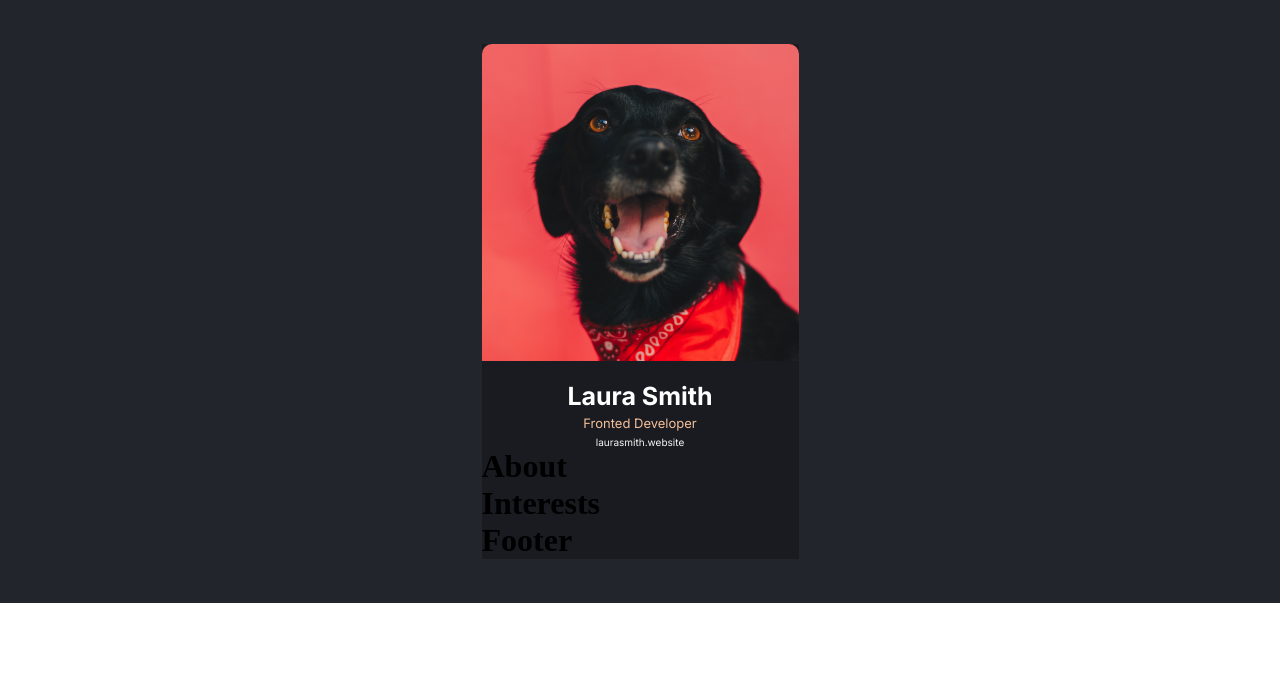
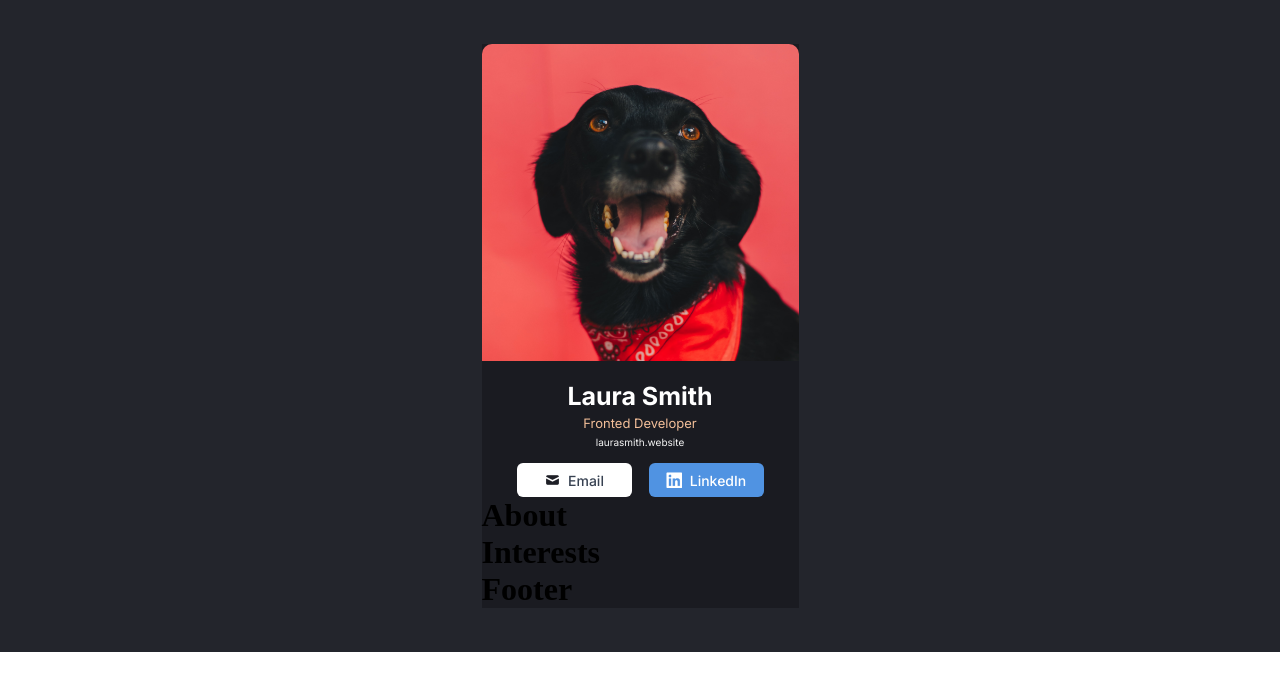
Before and after one commit to lucafisc/my-first-react-app, a React (Create React App) app: page / in a window 1280 px wide. Shown: the top 690 px of the page. Built offline with nearby package versions, Linux system fonts and the light colour scheme.

Commit message:
Add Contact Component

```diff
--- /dev/null
+++ b/src/modules/Contact.js
@@ -0,0 +1,19 @@
+import Mail from "../images/Mail.png";
+import Linkedin from "../images/Linkedin.png";
+
+function Contact() {
+  return (
+    <div className="contact">
+      <div className="email-btn">
+        <img src={Mail} />
+        <h2>Email</h2>
+      </div>
+      <div className="linkedin-btn">
+        <img src={Linkedin} />
+        <h2>LinkedIn</h2>
+      </div>
+    </div>
+  );
+}
+
+export default Contact;
--- a/src/modules/Info.js
+++ b/src/modules/Info.js
@@ -1,11 +1,13 @@
 import ProfilePicture from "./ProfilePicture";
 import Profile from "./Profile";
+import Contact from "./Contact";
 
 function Info() {
   return (
     <>
       <ProfilePicture />
       <Profile />
+      <Contact />
     </>
   );
 }
--- a/src/styles/App.css
+++ b/src/styles/App.css
@@ -64,3 +64,54 @@
     text-align: center;
     color: #F5F5F5;
 }
+
+.contact {
+    margin-top: 15px;
+    display: flex;
+    justify-content: center;
+    align-items: center;
+    gap: 17px;
+}
+
+.email-btn,
+.linkedin-btn {
+    border-radius: 6px;
+    width: 115px;
+    height: 34px;
+    display: flex;
+    align-items: center;
+    justify-content: center;
+    cursor: pointer;
+}
+
+.email-btn:active,
+.linkedin-btn:active {
+    box-shadow: inset 0px 0px 15px -4px #000000;
+}
+
+.email-btn {
+    background: #FFFFFF;
+}
+
+.linkedin-btn {
+    background: #5093E2;
+}
+
+.email-btn>img,
+.linkedin-btn>img {
+    width: 16px;
+}
+
+.email-btn>h2,
+.linkedin-btn>h2 {
+    color: #374151;
+    padding-left: 8px;
+    font-family: 'Inter';
+    font-style: normal;
+    font-weight: 500;
+    font-size: 14px;
+}
+
+.linkedin-btn>h2 {
+    color: #FFFFFF;
+}
```
Also changed, not shown: src/images/Linkedin.png (added), src/images/Mail.png (added).
